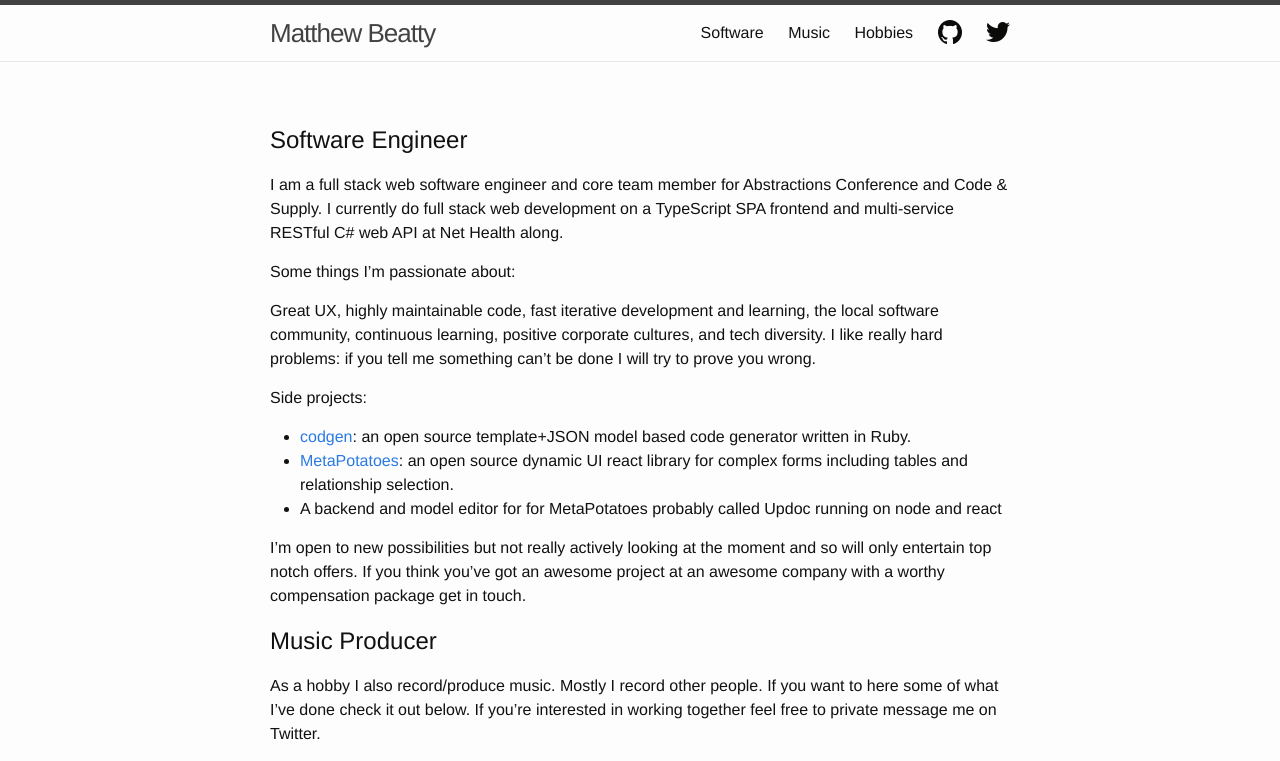
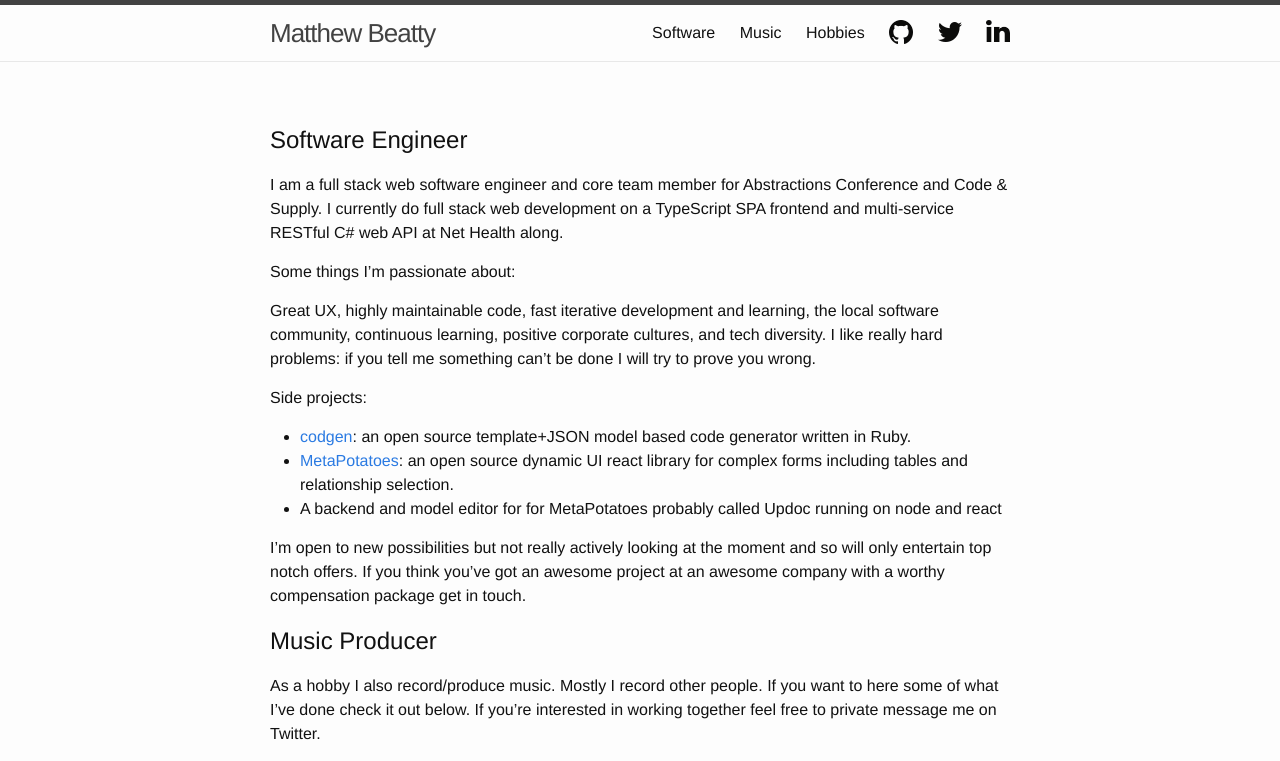
Before and after one commit to beattyml1/beattyml1.github.io, a Jekyll site: the page built from index.md, in a window 1280 px wide. Shown: the top 761 px of the page. Built offline with Jekyll 4.4.1, drawn with Linux system fonts in a browser that asks for light colours; grey boxes are pictures that could not be loaded.

Commit message:
Update header.html

```diff
--- a/_includes/header.html
+++ b/_includes/header.html
@@ -19,6 +19,8 @@
           <a class="page-link" href="#other-hobbies">Hobbies</a>
           <a class="page-link icon github" href="https://github.com/beattyml1" alt="GitHub"></a>
           <a class="page-link icon twitter" href="https://twitter.com/beattyml1" alt="Twitter"></a>
+          <a class="page-link icon linkedin" href="https://www.linkedin.com/in/mlbeatty/" alt="LinkedIn"></a>
+
       </div>
     </nav>
 
```
